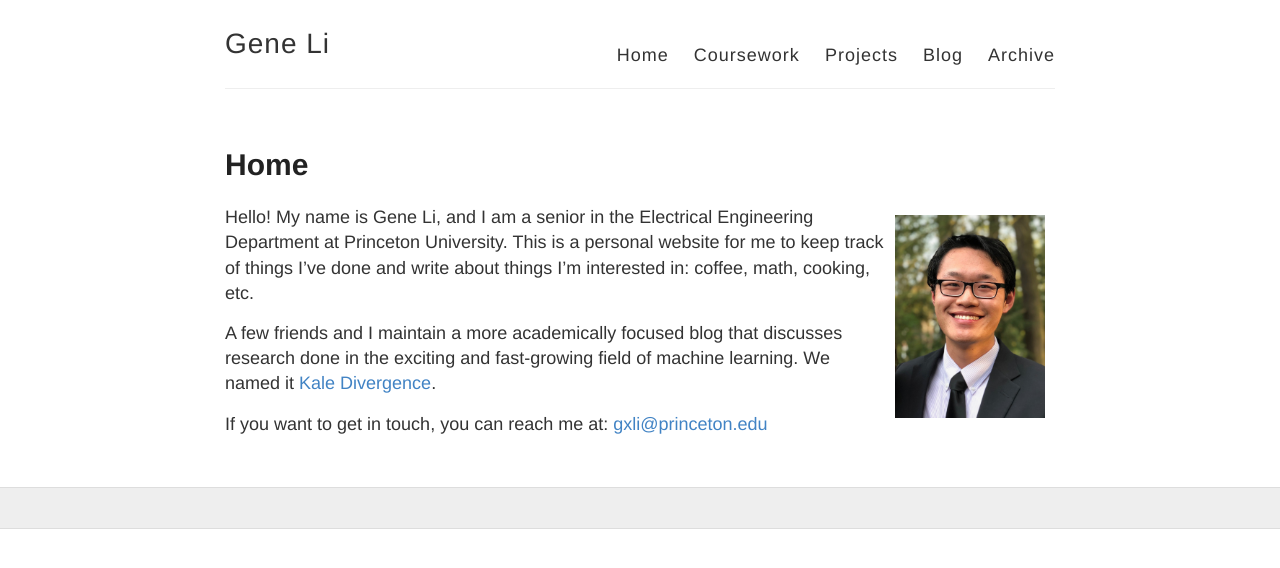
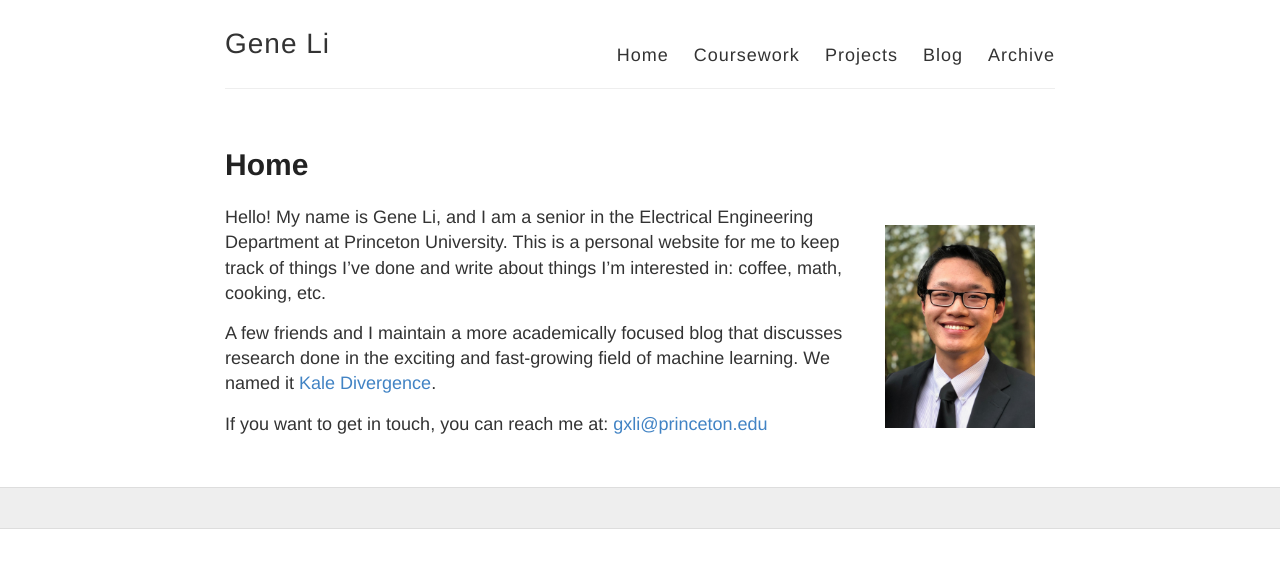
Before and after one commit to houcharlie/GXLI97.github.io, a Jekyll site: the page built from index.md, in a window 1280 px wide. Shown: the top 568 px of the page. Built offline with Jekyll 4.4.1, drawn with Linux system fonts in a browser that asks for light colours.

Commit message:
Update index.md

```diff
--- a/index.md
+++ b/index.md
@@ -3,7 +3,7 @@ layout: page
 title: Home
 ---
 
-<img style="float:right;margin:10px 10px 10px 10px;" src="{{site.url}}/images/picme.jpg" width="150" alt="gene">
+<img style="float:right;margin:20px;" src="{{site.url}}/images/picme.jpg" width="150" alt="gene">
 
 Hello! My name is Gene Li, and I am a senior in the Electrical Engineering Department at Princeton University. This is a personal website for me to keep track of things I've done and write about things I'm interested in: coffee, math, cooking, etc.
 
```
